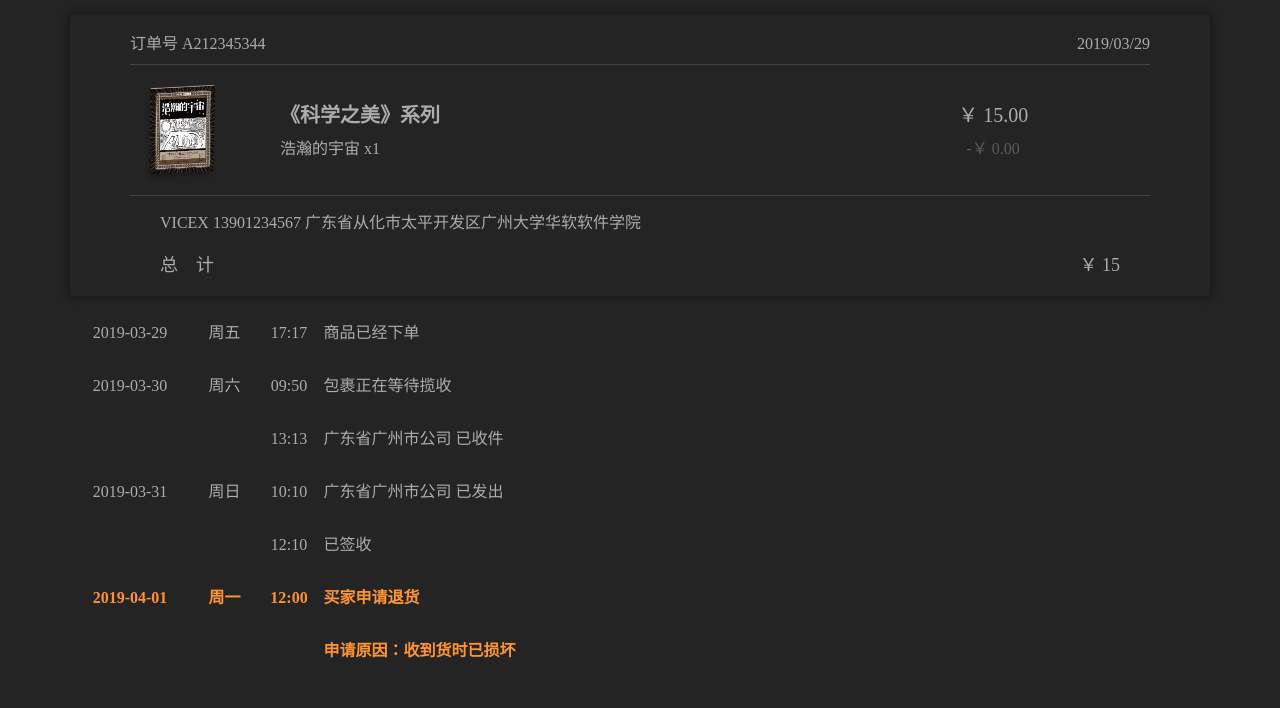
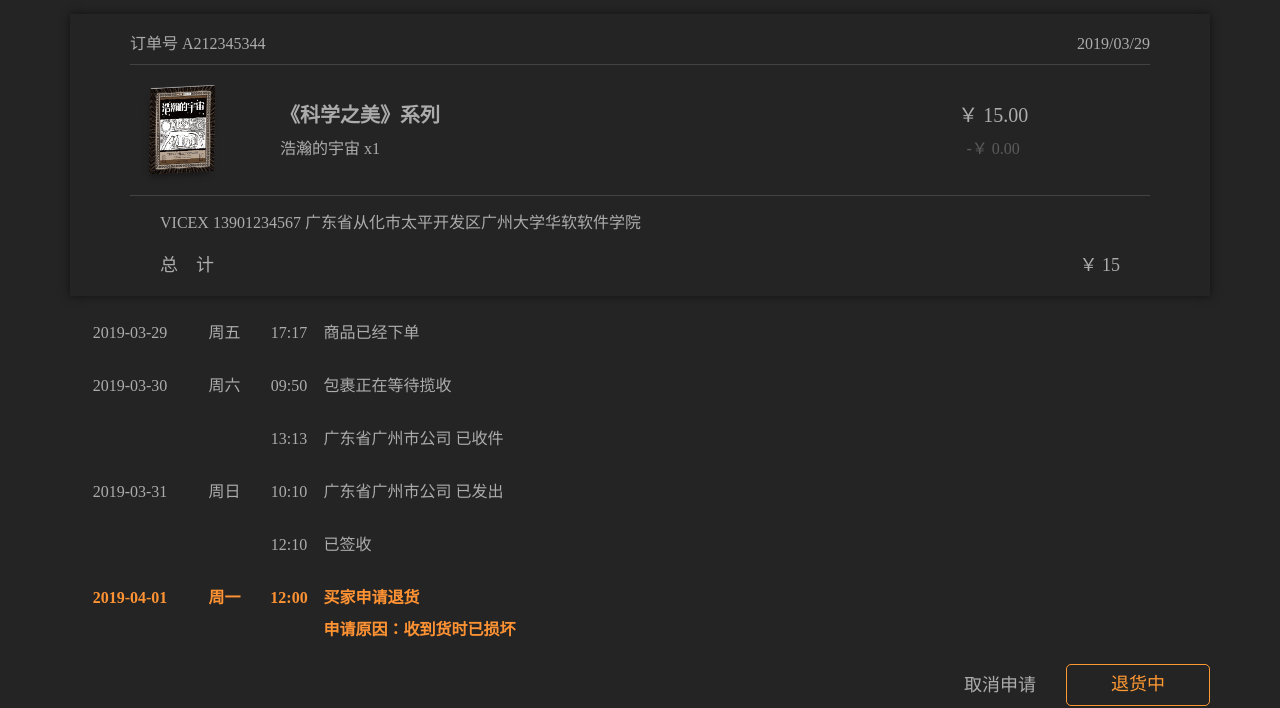
Before and after one commit to hsiubb/star-area, a plain HTML site: page reject.html in a window 1280 px wide. Shown: the part 106-814 px from the top of the page. Drawn offline with Linux system fonts and the light colour scheme.

Commit message:
Update reject.html

```diff
--- a/reject.html
+++ b/reject.html
@@ -87,7 +87,7 @@
 				<span class="date">2019-04-01</span>
 				<span class="week">周一</span>
 				<span class="time">12:00</span>
-				<span class="progress">买家申请退货<br>申请原因：收到货时已损坏</span>
+				<span class="progress">买家申请退货<span style="position: absolute;top: 60%;left: 0;white-space: nowrap;">申请原因：收到货时已损坏</span></span>
 			</li>
 		</ol>
 		<div class="receive-or-reject">
```
